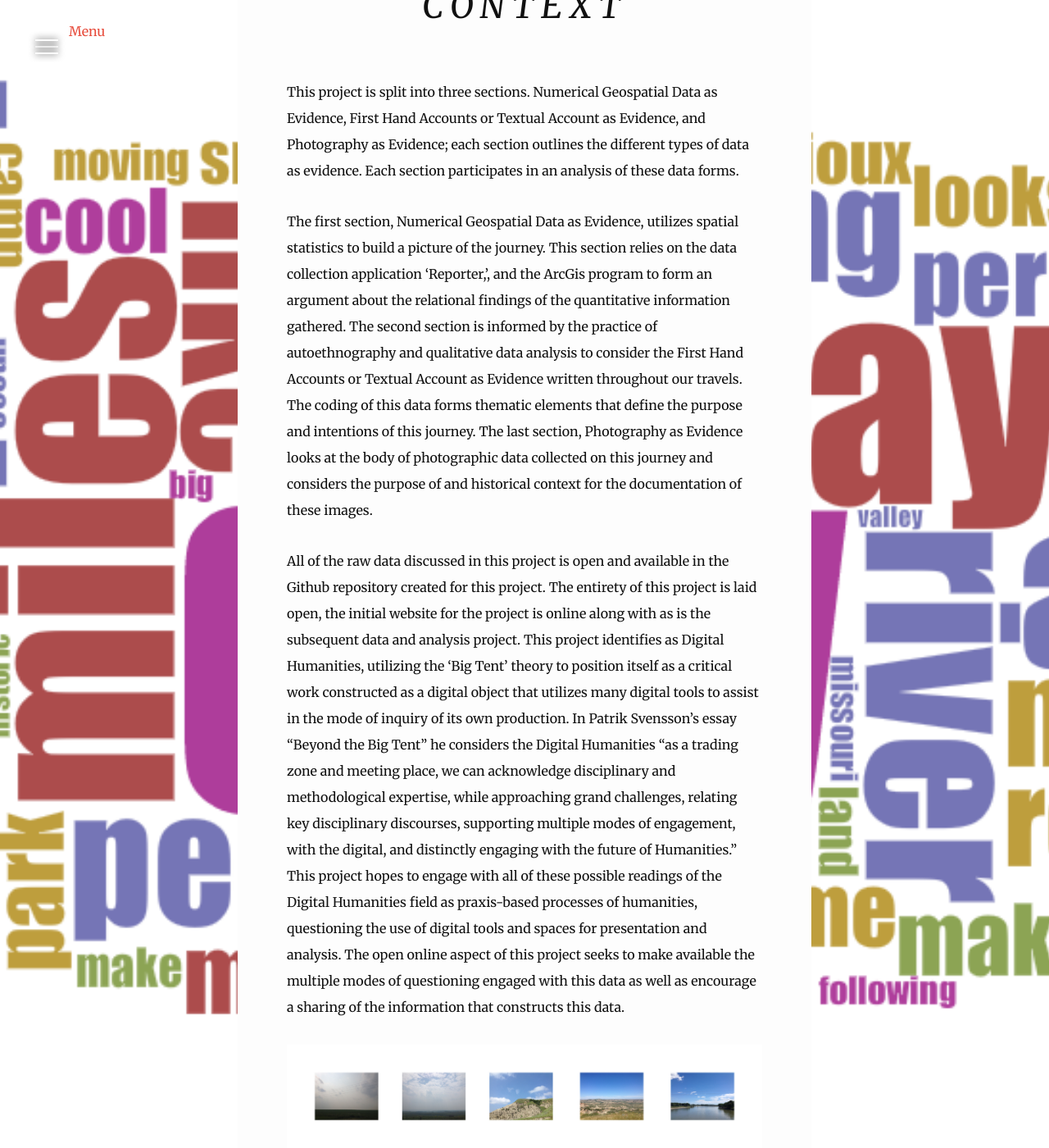
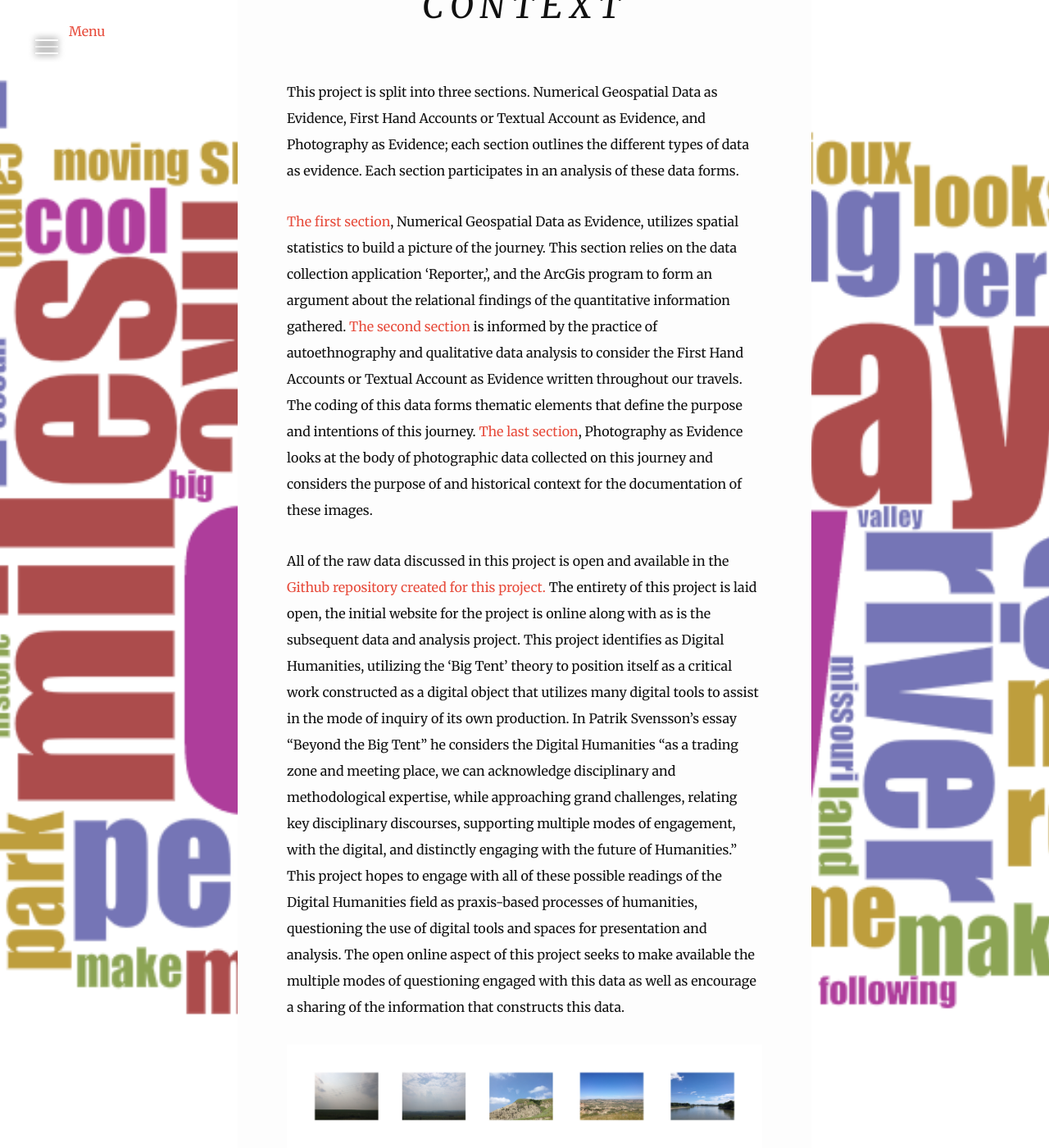
Before and after one commit to julia-pollack/julia-pollack.github.io, a Jekyll site: the page built from _posts/2015-01-10-a-snowy-day.md, in a window 1280 px wide and 1400 px high, scrolled down 537 px. Shown: the whole window at 82% size. Built offline with Jekyll 4.4.1, drawn with Linux system fonts in a browser that asks for light colours; nearby versions of some CDN libraries; comment, search, counter and statistics services are not loaded; part of the change alters nothing that is shown.

```diff
--- a/_posts/2015-01-10-a-snowy-day.md
+++ b/_posts/2015-01-10-a-snowy-day.md
@@ -13,9 +13,9 @@ tags: mountain snow nature
 ---
 This project is split into three sections. Numerical Geospatial Data as Evidence, First Hand Accounts or Textual Account as Evidence, and Photography as Evidence; each section outlines the different types of data as evidence. Each section participates in an analysis of these data forms.
 
-The first section, Numerical Geospatial Data as Evidence, utilizes spatial statistics to build a picture of the journey. This section relies on the data collection application ‘Reporter,’, and the ArcGis program to form an argument about the relational findings of the quantitative information gathered. The second section is informed by the practice of autoethnography and qualitative data analysis to consider the First Hand Accounts or Textual Account as Evidence written throughout our travels. The coding of this data forms thematic elements that define the purpose and intentions of this journey. The last section, Photography as Evidence looks at the body of photographic data collected on this journey and considers the purpose of and historical context for the documentation of these images.
+<a href="https://github.com/julia-pollack/julia-pollack.github.io/tree/master/assets/geospacial/reporter_app">The first section</a>, Numerical Geospatial Data as Evidence, utilizes spatial statistics to build a picture of the journey. This section relies on the data collection application ‘Reporter,’, and the ArcGis program to form an argument about the relational findings of the quantitative information gathered. <a href="https://github.com/julia-pollack/julia-pollack.github.io/blob/master/assets/journal/journals.txt">The second section</a> is informed by the practice of autoethnography and qualitative data analysis to consider the First Hand Accounts or Textual Account as Evidence written throughout our travels. The coding of this data forms thematic elements that define the purpose and intentions of this journey. <a href="https://github.com/julia-pollack/julia-pollack.github.io/tree/master/assets/photo">The last section</a>, Photography as Evidence looks at the body of photographic data collected on this journey and considers the purpose of and historical context for the documentation of these images.
 
-All of the raw data discussed in this project is open and available in the Github repository created for this project. The entirety of this project is laid open, the initial website for the project is online along with as is the subsequent data and analysis project. This project identifies as Digital Humanities, utilizing the ‘Big Tent’ theory to position itself as a critical work constructed as a digital object that utilizes many digital tools to assist in the mode of inquiry of its own production. In Patrik Svensson’s essay “Beyond the Big Tent” he considers the Digital Humanities “as a trading zone and meeting place, we can acknowledge disciplinary and methodological expertise, while approaching grand challenges, relating key disciplinary discourses, supporting multiple modes of engagement, with the digital, and distinctly engaging with the future of Humanities.” This project hopes to engage with all of these possible readings of the Digital Humanities field as praxis-based processes of humanities, questioning the use of digital tools and spaces for presentation and analysis. The open online aspect of this project seeks to make available the multiple modes of questioning engaged with this data as well as encourage a sharing of the information that constructs this data.
+All of the raw data discussed in this project is open and available in the <a href="https://github.com/julia-pollack/julia-pollack.github.io/tree/master/assets">Github repository created for this project.</a> The entirety of this project is laid open, the initial website for the project is online along with as is the subsequent data and analysis project. This project identifies as Digital Humanities, utilizing the ‘Big Tent’ theory to position itself as a critical work constructed as a digital object that utilizes many digital tools to assist in the mode of inquiry of its own production. In Patrik Svensson’s essay “Beyond the Big Tent” he considers the Digital Humanities “as a trading zone and meeting place, we can acknowledge disciplinary and methodological expertise, while approaching grand challenges, relating key disciplinary discourses, supporting multiple modes of engagement, with the digital, and distinctly engaging with the future of Humanities.” This project hopes to engage with all of these possible readings of the Digital Humanities field as praxis-based processes of humanities, questioning the use of digital tools and spaces for presentation and analysis. The open online aspect of this project seeks to make available the multiple modes of questioning engaged with this data as well as encourage a sharing of the information that constructs this data.
 
 ![Sample Image](http://julia-pollack.github.io/assets/images/ilustration/arrayoflandscape.jpg)
 
```
